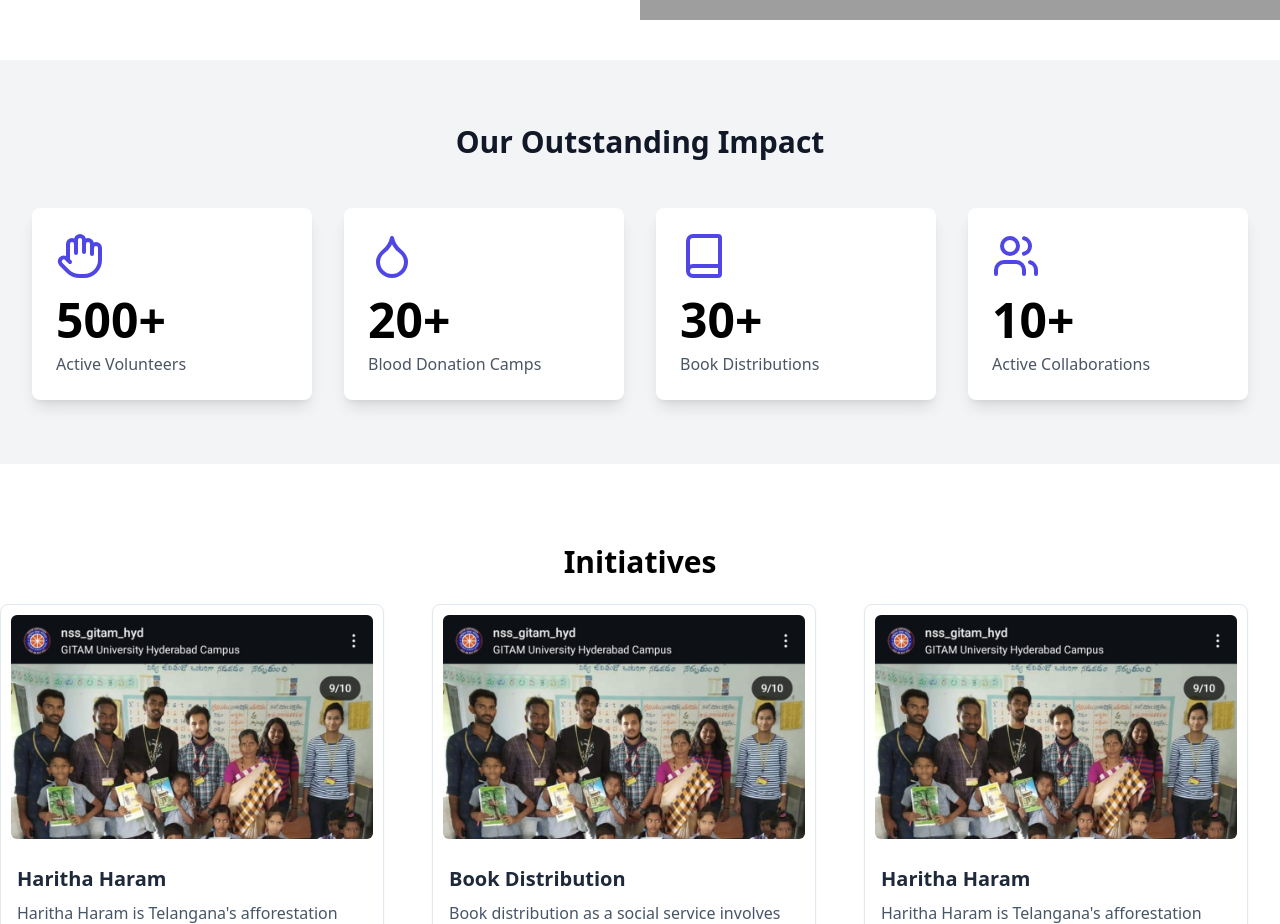
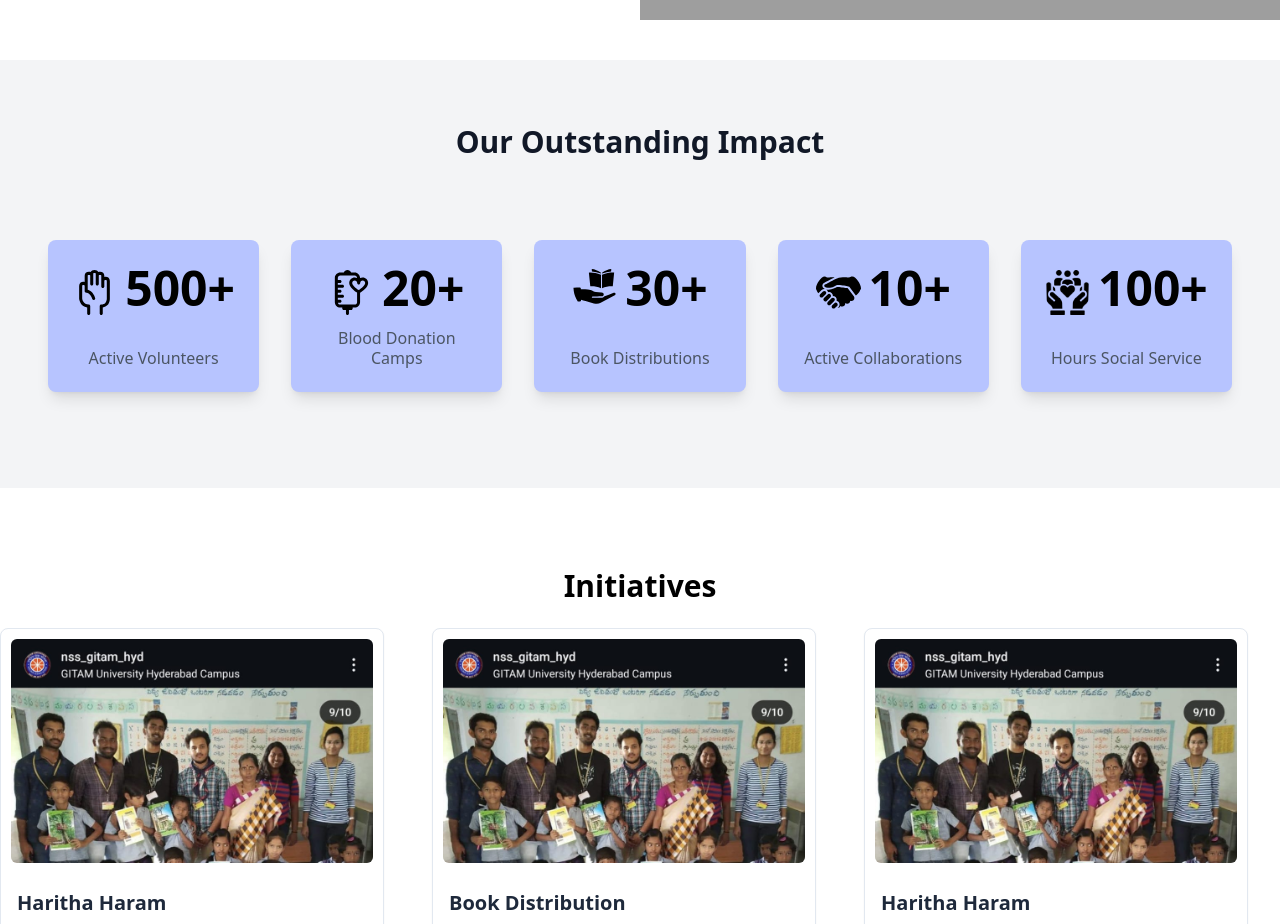
Before and after one commit to RohithR24/NSS_GITAM_HYD, a Next.js app: page / in a window 1280 px wide. Shown: the part 780-1704 px from the top of the page. Built offline with nearby package versions, Linux system fonts and the light colour scheme; grey boxes are pictures that could not be loaded; a web font is replaced by a local one.

Commit message:
Feat:  stats card with transition

```diff
--- a/components/sections/statistics.tsx
+++ b/components/sections/statistics.tsx
@@ -1,171 +1,49 @@
-// import React from "react";
-// import {
-//   blood,
-//   bookdonation,
-//   bookdonation2,
-//   volunteer,
-//   collaboration
-// } from "../../public/icons/index";
-// import Image from "next/image";
-
-
-// const Statistics = () => {
-//   return (
-//     <section className="flex flex-col">
-//       <p className="font-semibold text-2xl md:text-3xl text-center">
-//         Our Outstanding Impact
-//       </p>
-//       <div className="mt-10 grid grid-cols-2 lg:grid-cols-4 gap-y-5 lg:gap-y-0 gap-x-5 place-items-center w-full mx-auto max-w-7xl px-5">
-//         <div className="flex flex-col justify-center items-center bg-[#b7c4ff] px-4 h-[126px] w-[100%] md:w-[281px] md:h-[192px] rounded-lg justify-self-center">
-//           <div className="flex flex-row justify-center items-center">
-//             <Image
-//               src={volunteer}
-//               alt="volunteer icon"
-//               width={45}
-//               height={45}
-//             />
-//             <p className="font-bold text-3xl sm:text-4xl lg:text-5xl leading-9 text-primary ml-2">
-//               500+
-//             </p>
-//           </div>
-//           <p className="font-medium text-base sm:text-lg leading-6 mt-3 md:mt-6 text-center">
-//             Active Volunteers
-//           </p>
-//         </div>
-//         <div className="flex flex-col justify-center items-center bg-[#b7c4ff] px-4 h-[126px] w-[100%] md:w-[281px] md:h-[192px] rounded-lg justify-self-center">
-//           <div className="flex flex-row justify-center items-center">
-//             <Image
-//               src={blood}
-//               alt="Blood Donation icon"
-//               width={45}
-//               height={45}
-//             />
-//             <p className="font-bold text-3xl sm:text-4xl lg:text-5xl leading-9 text-primary ml-2">
-//               20+
-//             </p>
-//           </div>
-//           <p className="font-medium text-base sm:text-lg leading-6 mt-3 md:mt-6 text-center">
-//             Blood Donation Camps
-//           </p>
-//         </div>
-//         <div
-//           className="flex flex-col justify-center items-center bg-[#b7c4ff] filter brightness-30 px-4 h-[126px] w-[100%] md:w-[281px] md:h-[192px] rounded-lg justify-self-center">
-//         {/* className="flex flex-col justify-center items-center bg-[#b7c4ff] filter brightness-30 px-4 h-[126px] w-[100%] md:w-[281px] md:h-[192px] rounded-lg justify-self-center"> */}
-//           <div className="flex flex-row justify-center items-center">
-//             <Image
-//               src={bookdonation}
-//               alt="Book Donation icon"
-//               width={45}
-//               height={45}
-//             />
-//             <p className="font-bold text-3xl sm:text-4xl lg:text-5xl leading-9 text-primary ml-2">
-//               30+
-//             </p>
-//           </div>
-//           <p className="font-medium text-base sm:text-lg leading-6 mt-3 md:mt-6 text-center">
-//             Book Distributions
-//           </p>
-//         </div>
-//         <div className="flex flex-col justify-center items-center bg-[#b7c4ff] px-4 h-[126px] w-[100%] md:w-[281px] md:h-[192px] rounded-lg justify-self-center">
-//           <div className="flex flex-row justify-center items-center">
-//             <Image
-//               src={collaboration}
-//               alt="collaboration icon"
-//               width={45}
-//               height={45}
-//             />
-
-//             <p className="font-bold text-3xl sm:text-4xl lg:text-5xl leading-9 text-primary ml-2">
-//               10+
-//             </p>
-//           </div>
-//           <p className="font-medium text-base sm:text-lg leading-6 mt-3 md:mt-6 text-center">
-//             Active Collaborations
-//           </p>
-//         </div>
-//       </div>
-//     </section>
-//   );
-// };
-
-// export default Statistics;
-
-
-
-"use client"
-
-import React, { useState } from 'react'
-import { motion, useAnimation, Variants } from 'framer-motion'
-import { useInView } from 'react-intersection-observer'
-import { Hand, Droplet, Book, Users } from 'lucide-react'
-
-interface StatCardProps {
-  icon: React.ReactNode
-  endNumber: number
-  label: string
-}
-
-const countVariants: Variants = {
-  hidden: { opacity: 0, y: 20 },
-  visible: { opacity: 1, y: 0 },
-}
-
-const StatCard: React.FC<StatCardProps> = ({ icon, endNumber, label }) => {
-  const [count, setCount] = useState(0)
-  const controls = useAnimation()
-  const [ref, inView] = useInView({
-    triggerOnce: true,
-    threshold: 0.1,
-  })
-
-  React.useEffect(() => {
-    if (inView) {
-      controls.start("visible")
-      const timer = setInterval(() => {
-        setCount(prevCount => {
-          if (prevCount < endNumber) {
-            return prevCount + 1
-          }
-          clearInterval(timer)
-          return prevCount
-        })
-      }, 1)
-      return () => clearInterval(timer)
-    }
-  }, [inView, controls, endNumber])
-
-  return (
-    <motion.div
-      ref={ref}
-      className="bg-white p-6 rounded-lg shadow-lg hover:shadow-xl transition-all duration-300 ease-in-out"
-      initial="hidden"
-      animate={controls}
-      variants={countVariants}
-      whileHover={{ scale: 1.05 }}
-    >
-      <div className="text-4xl text-indigo-600 mb-4">{icon}</div>
-      <motion.h3 className="text-5xl font-bold mb-2">
-        {count}+
-      </motion.h3>
-      <p className="text-gray-600">{label}</p>
-    </motion.div>
-  )
-}
-
+import { StatCard } from "@/components/ui/index";
+import { SocialService } from "@/public/images";
+import {
+  blood,
+  bookdonation,
+  volunteer,
+  collaboration,
+} from "../../public/icons/index";
 export default function Statistics() {
   return (
     <div className="bg-gray-100 py-16">
-      <div className="max-w-7xl mx-auto px-4 sm:px-6 lg:px-8">
+      <div className="flex flex-col max-w-7xl mx-auto px-4 sm:px-6 lg:px-8">
         <h2 className="text-3xl font-extrabold text-gray-900 text-center mb-12">
           Our Outstanding Impact
         </h2>
-        <div className="grid grid-cols-1 md:grid-cols-2 lg:grid-cols-4 gap-8">
-          <StatCard icon={<Hand className="w-12 h-12" />} endNumber={500} label="Active Volunteers" />
-          <StatCard icon={<Droplet className="w-12 h-12" />} endNumber={20} label="Blood Donation Camps" />
-          <StatCard icon={<Book className="w-12 h-12" />} endNumber={30} label="Book Distributions" />
-          <StatCard icon={<Users className="w-12 h-12" />} endNumber={10} label="Active Collaborations" />
+        <div className="container mx-auto  w-full px-4 py-8">
+          <div className="grid grid-cols-1 sm:grid-cols-2 md:grid-cols-3 lg:grid-cols-5 gap-4 lg:gap-8">
+            <StatCard
+              icon={volunteer}
+              endNumber={500}
+              label="Active Volunteers"
+            />
+            <StatCard
+              icon={blood}
+              endNumber={20}
+              label="Blood Donation Camps"
+            />
+            <StatCard
+              icon={bookdonation}
+              endNumber={30}
+              label="Book Distributions"
+            />
+            <StatCard
+              icon={collaboration}
+              endNumber={10}
+              label="Active Collaborations"
+            />
+
+            <StatCard
+              icon={SocialService}
+              endNumber={100}
+              label="Hours Social Service"
+            />
+          </div>
         </div>
       </div>
     </div>
-  )
+  );
 }
--- a/components/ui/index.ts
+++ b/components/ui/index.ts
@@ -1,3 +1,4 @@
 import Card from '@/components/ui/card';
 import Button from '@/components/ui/button';
-export {Card, Button}
+import { StatCard } from './statcard';
+export {Card, Button, StatCard}
--- /dev/null
+++ b/components/ui/statcard.tsx
@@ -0,0 +1,57 @@
+"use client";
+
+import React, { useState } from "react";
+import { motion, useAnimation, Variants } from "framer-motion";
+import { useInView } from "react-intersection-observer";
+import Image from "next/image";
+
+import { StatCardProps } from "@/types";
+
+const countVariants: Variants = {
+    hidden: { opacity: 0, y: 20 },
+    visible: { opacity: 1, y: 0 },
+  };
+
+  export const StatCard: React.FC<StatCardProps> = ({ icon, endNumber, label }) => {
+    const [count, setCount] = useState(0);
+    const controls = useAnimation();
+    const [ref, inView] = useInView({
+      triggerOnce: true,
+      threshold: 0.1,
+    });
+
+    React.useEffect(() => {
+      if (inView) {
+        controls.start("visible");
+        const timer = setInterval(() => {
+          setCount((prevCount) => {
+
+            if (prevCount < endNumber) {
+              return prevCount + 1;
+            }
+            clearInterval(timer);
+            return prevCount;
+          });
+        }, 1);
+        return () => clearInterval(timer);
+      }
+    }, [inView, controls, endNumber]);
+
+    return (
+      <motion.div
+        ref={ref}
+        className=" bg-[#b7c4ff] rounded-lg shadow-lg hover:shadow-5xl transition-all duration-300 ease-in-out card flex flex-col items-center justify-between p-6 min-h-36 hover:shadow-nssRed-dark"
+        initial="hidden"
+        animate={controls}
+        variants={countVariants}
+        whileHover={{ scale: 1.05 }}
+      >
+        <div className="flex flex-row justify-center items-center gap-2">
+          <Image src={icon} alt="collaboration icon" width={45} height={45} />
+          <motion.h3 className="text-5xl font-bold mb-2">{count}+</motion.h3>
+        </div>
+
+        <p className="text-gray-600 mt-2 text-center leading-tight">{label}</p>
+      </motion.div>
+    );
+  };
--- a/public/images/index.js
+++ b/public/images/index.js
@@ -14,6 +14,7 @@ import GHMC2 from './ghmc.png'
 import HarithHaramLogo from './harithaharam-logo.jpeg'
 import NSSLogo from './NSS-Symbol.jpeg'
 import SpecialCamp from './Special-Camp.JPG'
+import SocialService from './social-services.png'
 export {
     hero,
     campus1,
@@ -28,5 +29,6 @@ export {
     GHMC1,
     HarithHaramLogo,
     NSSLogo,
-    SpecialCamp
+    SpecialCamp,
+    SocialService
 }
```
Also changed, not shown: types/index.ts (+7 -0 lines), public/icons/book-donation.svg.
